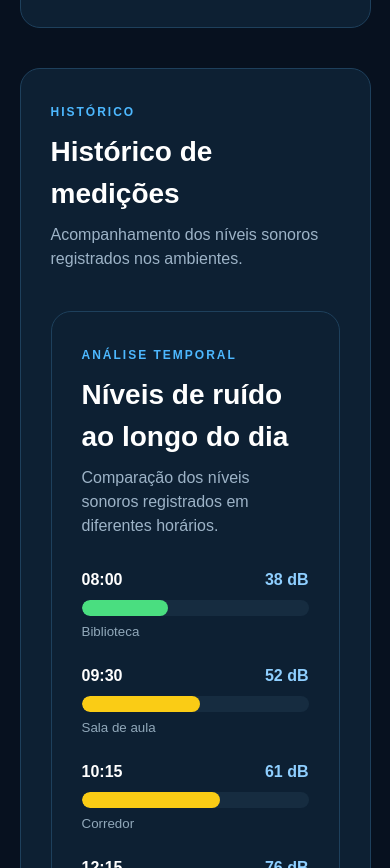
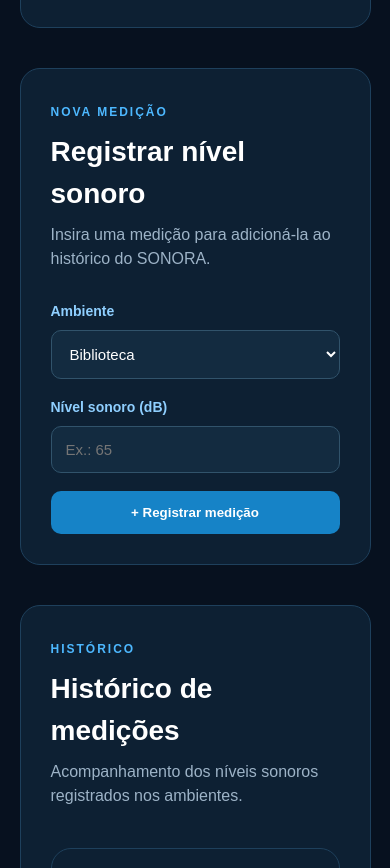
Before and after one commit to alinenardo-sketch/sonora-escola, a plain HTML site: page index.html in a window 390 px wide. Shown: the part 5710-6578 px from the top of the page. Drawn offline with Linux system fonts and the light colour scheme.

Commit message:
Update index.html

```diff
--- a/index.html
+++ b/index.html
@@ -649,6 +649,64 @@
     display: block;
     margin-top: 6px;
     color: #91a8ba;
+}
+
+      .registro-section {
+    margin-top: 40px;
+    padding: 30px;
+    background: #0d2033;
+    border: 1px solid #1e405c;
+    border-radius: 20px;
+}
+
+.formulario-medicao {
+    margin-top: 25px;
+    display: grid;
+    grid-template-columns: 1fr 1fr auto;
+    gap: 18px;
+    align-items: end;
+}
+
+.campo {
+    display: flex;
+    flex-direction: column;
+    gap: 8px;
+}
+
+.campo label {
+    color: #8fcfff;
+    font-size: 14px;
+    font-weight: bold;
+}
+
+.campo select,
+.campo input {
+    padding: 14px;
+    border-radius: 10px;
+    border: 1px solid #31536b;
+    background: #132b40;
+    color: #ffffff;
+    font-size: 15px;
+}
+
+.botao-medicao {
+    padding: 14px 20px;
+    border: none;
+    border-radius: 10px;
+    background: #1683c7;
+    color: white;
+    font-weight: bold;
+    cursor: pointer;
+}
+
+.botao-medicao:hover {
+    opacity: 0.85;
+}
+
+@media (max-width: 800px) {
+    .formulario-medicao {
+        grid-template-columns: 1fr;
+    }
 }
     </style>
 
@@ -906,6 +964,48 @@
         </div>
     </div>
 </section>
+        <div class="registro-section">
+
+    <div class="titulo-secao">
+        <span>NOVA MEDIÇÃO</span>
+        <h2>Registrar nível sonoro</h2>
+        <p>Insira uma medição para adicioná-la ao histórico do SONORA.</p>
+    </div>
+
+    <div class="formulario-medicao">
+
+        <div class="campo">
+            <label for="ambienteMedicao">Ambiente</label>
+
+            <select id="ambienteMedicao">
+                <option value="Biblioteca">Biblioteca</option>
+                <option value="Sala de aula">Sala de aula</option>
+                <option value="Corredor">Corredor</option>
+                <option value="Refeitório">Refeitório</option>
+                <option value="Pátio">Pátio</option>
+                <option value="Quadra">Quadra</option>
+            </select>
+        </div>
+
+        <div class="campo">
+            <label for="nivelMedicao">Nível sonoro (dB)</label>
+
+            <input
+                type="number"
+                id="nivelMedicao"
+                min="0"
+                max="120"
+                placeholder="Ex.: 65"
+            >
+        </div>
+
+        <button class="botao-medicao" onclick="registrarMedicao()">
+            + Registrar medição
+        </button>
+
+    </div>
+
+</div>
         <section class="historico-section">
     <div class="titulo-secao">
         <span>HISTÓRICO</span>
@@ -1475,6 +1575,57 @@ function mostrarDetalhes(nome) {
 function fecharDetalhes() {
     document.getElementById("modalAmbiente").style.display = "none";
 }
+    function registrarMedicao() {
+
+    const ambiente = document.getElementById("ambienteMedicao").value;
+    const nivel = Number(document.getElementById("nivelMedicao").value);
+
+    if (!nivel && nivel !== 0) {
+        alert("Digite o nível sonoro da medição.");
+        return;
+    }
+
+    if (nivel < 0 || nivel > 120) {
+        alert("Digite um valor entre 0 e 120 dB.");
+        return;
+    }
+
+    const agora = new Date();
+
+    const hora = agora.toLocaleTimeString("pt-BR", {
+        hour: "2-digit",
+        minute: "2-digit"
+    });
+
+    let situacao = "";
+
+    if (nivel < 50) {
+        situacao = "🟢 Tranquilo";
+    } else if (nivel < 70) {
+        situacao = "🟡 Atenção";
+    } else {
+        situacao = "🔴 Elevado";
+    }
+
+    const tabela = document.querySelector(
+        ".tabela-historico tbody"
+    );
+
+    const novaLinha = document.createElement("tr");
+
+    novaLinha.innerHTML = `
+        <td>${hora}</td>
+        <td>${ambiente}</td>
+        <td>${nivel} dB</td>
+        <td>${situacao}</td>
+    `;
+
+    tabela.appendChild(novaLinha);
+
+    document.getElementById("nivelMedicao").value = "";
+
+    alert("Medição registrada com sucesso!");
+}
 </script>
 
 </body>
```
